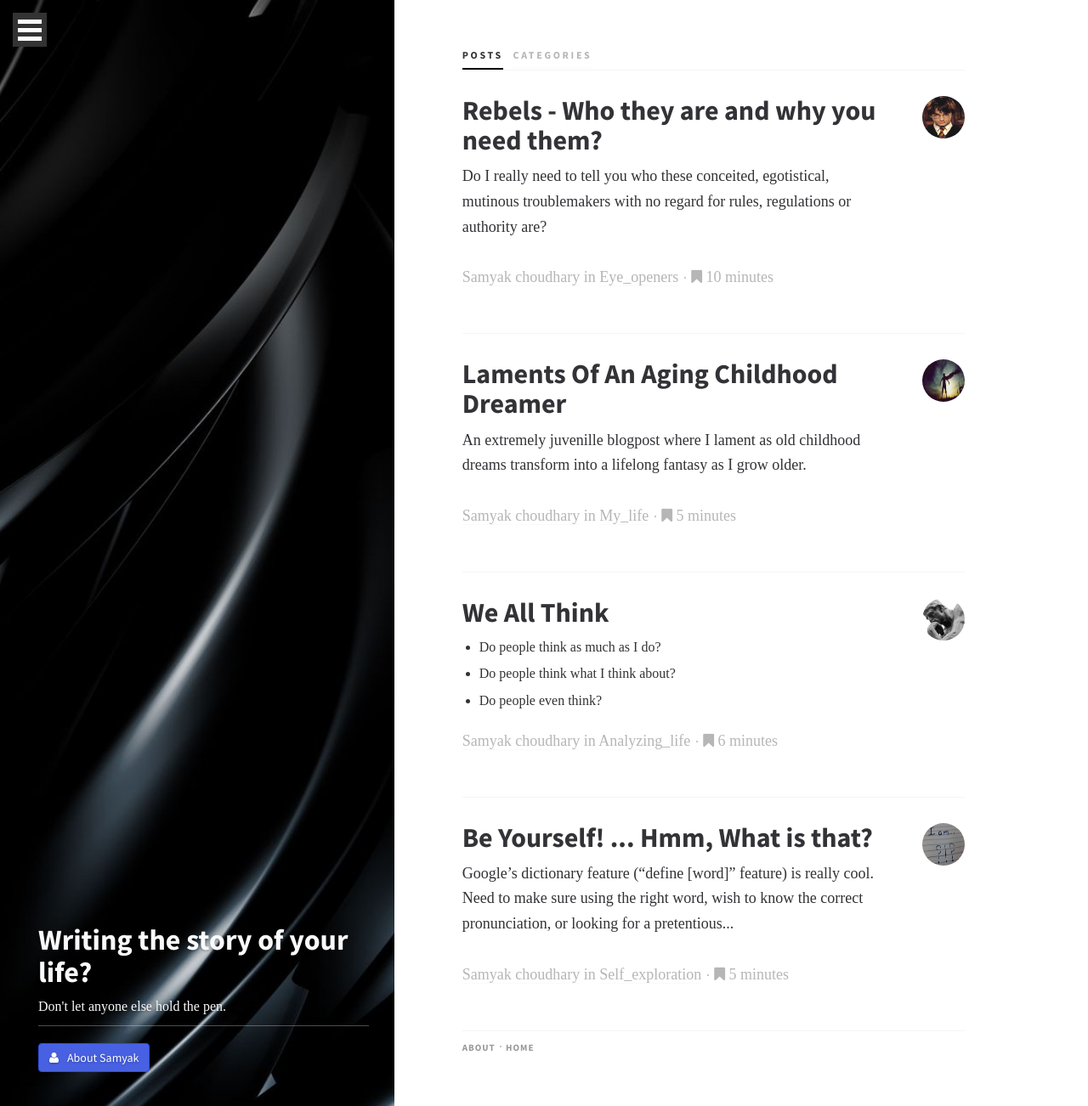
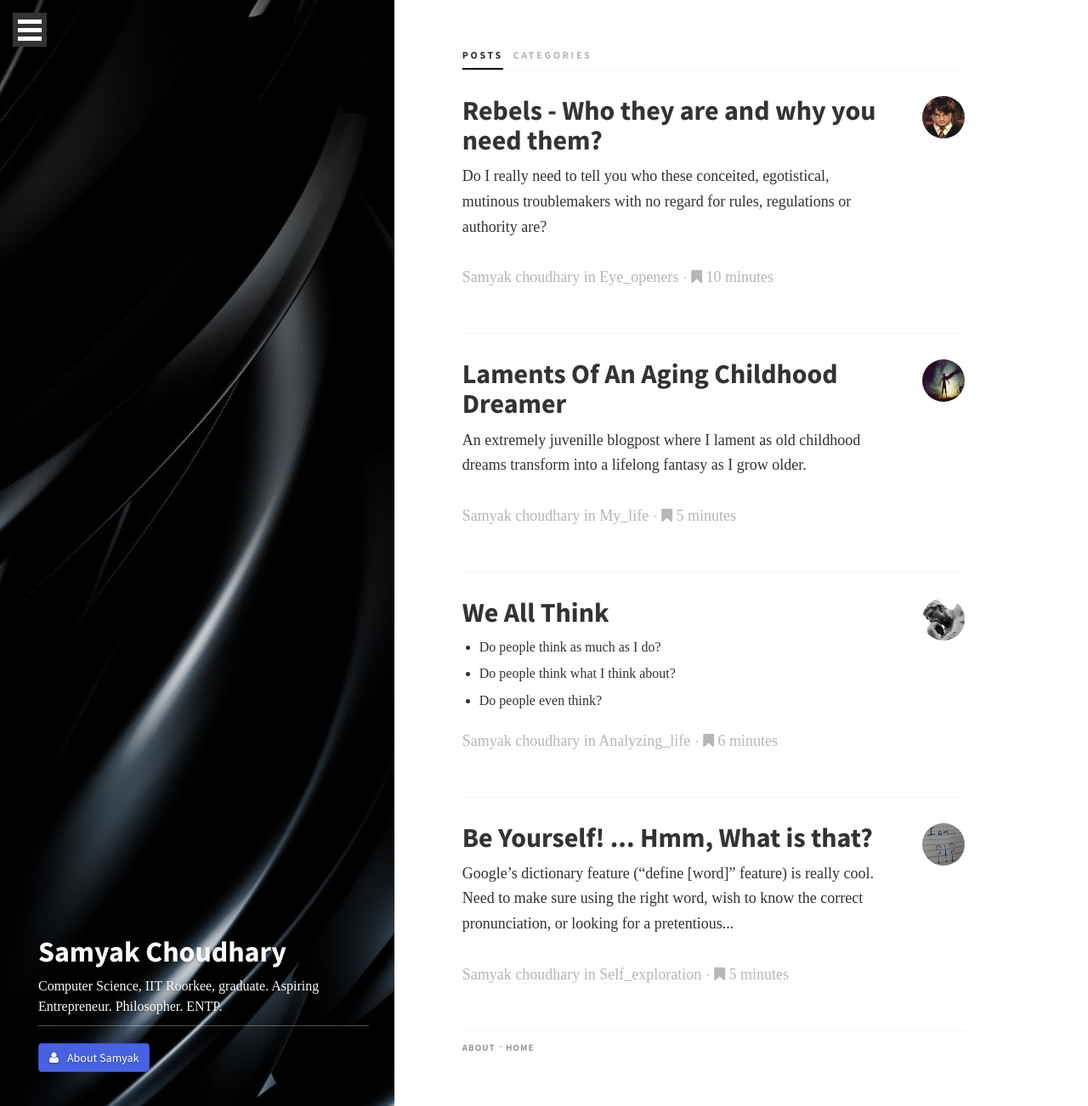
Before and after one commit to samyak45/samyak45.github.io, a Jekyll site: the page built from index.html, in a window 1280 px wide. Shown: the whole page at 85% size. Built offline with Jekyll 4.4.1, drawn with Linux system fonts in a browser that asks for light colours; some web fonts are replaced.

```diff
--- a/_config.yml
+++ b/_config.yml
@@ -6,6 +6,7 @@ baseurl: "" # the subpath of your site, e.g. /blog
 url: "samyakchoudhary.com" # the base hostname & protocol for your site
 enable_retina: false
 permalink: :title
+thought: Writing the story of your life? Don't let anyone else hold the pen.
 nav_list:
   Home : ['Home', '/', 'fa-home']
   About : ['About', '/about', 'fa-user']
--- a/_includes/head.html
+++ b/_includes/head.html
@@ -37,7 +37,7 @@
     <meta property = "og:site_name" content = "{{ site.url }}">
 
 	{% if page.feature_image %}
-    <meta property = "og:image" content = "{{ site.url }}{{ page.feature_image }}">
+    <meta property = "og:image" content = "{{ site.url }}/img/{{ page.feature_image }}.jpg">
     {% else %}
 	<meta property = "og:image" content = "http://samyakchoudhary.com/img/samyak.jpg">
 	{% endif %}
--- a/index.html
+++ b/index.html
@@ -1,8 +1,8 @@
 ---
 layout: home
 feature_image: black-cloth-texture
-title: Writing the story of your life?
-desc: Don't let anyone else hold the pen.
+title: Samyak Choudhary
+desc: Computer Science, IIT Roorkee, graduate. Aspiring Entrepreneur. Philosopher. ENTP.
 include_cta_btn: true
 cta_text: About Samyak
 cta_link: about/
```
